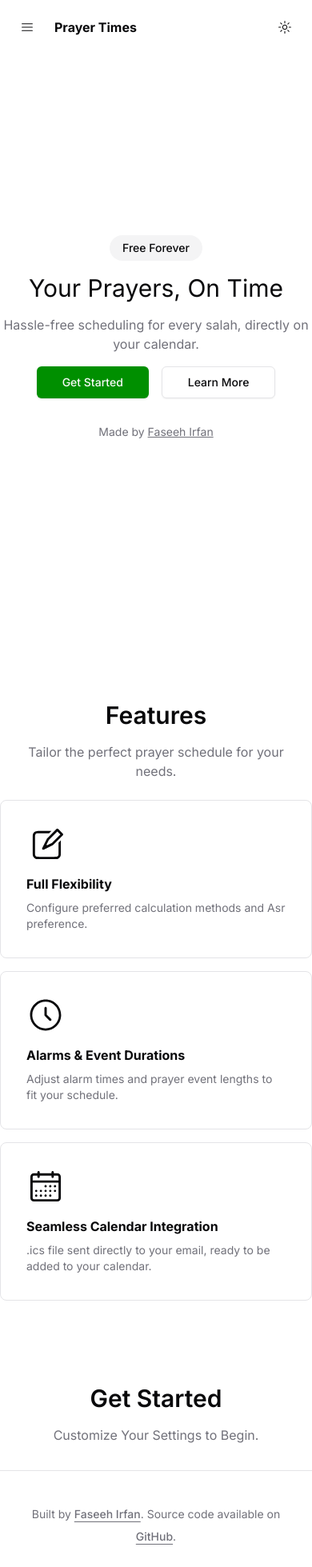
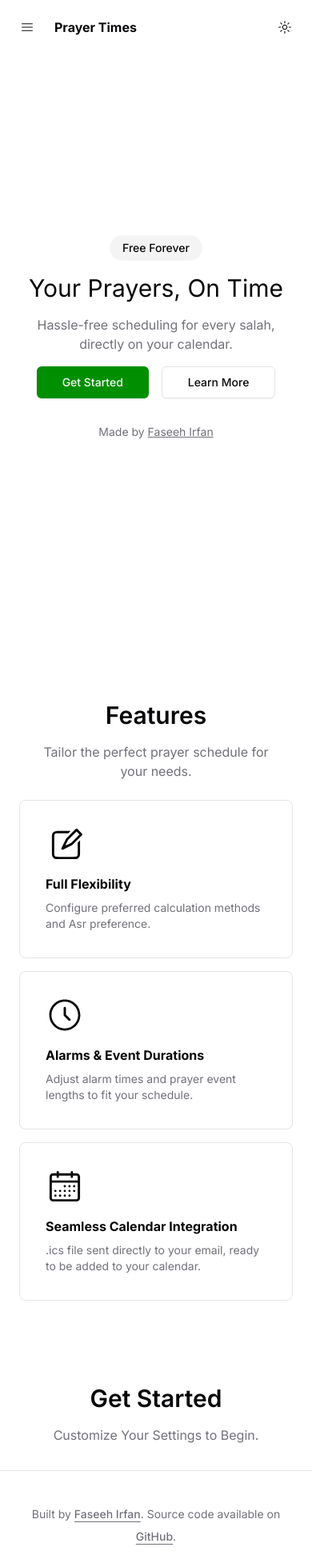
Before and after one commit to faseehirfan/prayerTimes, a Next.js app in the folder prayer-times/: page / in a window 390 px wide. Shown: the top 1959 px of the page at 80% size. Built offline with nearby package versions, Linux system fonts and the light colour scheme.

Commit message:
mobile responsiveness

```diff
--- a/prayer-times/components/features.tsx
+++ b/prayer-times/components/features.tsx
@@ -30,7 +30,7 @@ export function FeatureGrid(props: {
   return (
     <section
       id="features"
-      className="container mx-auto space-y-6 py-8 md:py-12 lg:py-24"
+      className="container mx-auto px-6 space-y-6 py-8 md:py-12 lg:py-24"
     >
       <div className="mx-auto flex max-w-6xl flex-col items-center space-y-4 text-center">
         <h2 className="text-3xl md:text-4xl font-semibold">{props.title}</h2>
--- a/prayer-times/components/hero.tsx
+++ b/prayer-times/components/hero.tsx
@@ -14,8 +14,8 @@ export function Hero(props: {
   secondaryCtaLink: string;
 }) {
   return (
-    <section className="space-y-6 flex min-h-screen items-center py-32 md:py-48 lg:py-52">
-      <div className="container mx-auto flex max-w-[64rem] flex-col items-center gap-4 text-center">
+    <section className="container  mx-auto px-6 space-y-6 flex min-h-screen  py-32 md:py-48 lg:py-52">
+      <div className="mx-auto flex max-w-[64rem] flex-col justify-center items-center gap-4 text-center">
         {props.capsuleLink ? (
           <Link
             href={props.capsuleLink}
```
